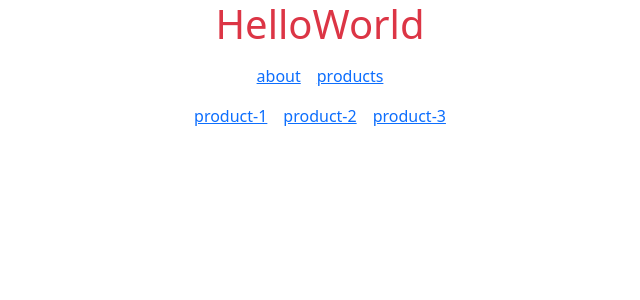
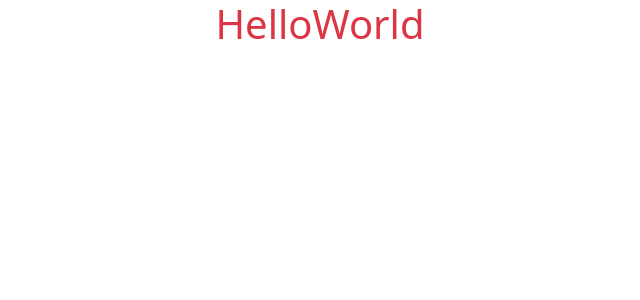
Before and after one commit to mohammad468/start-next1, a Next.js app: page / in a window 1280 px wide. Shown: the top 300 px of the page, without its empty margins (320-960 px from the left). Built offline with nearby package versions, Linux system fonts and the light colour scheme.

Commit message:
start again

```diff
--- a/pages/index.js
+++ b/pages/index.js
@@ -4,25 +4,6 @@ export default function Home() {
   return (
     <div>
       <h1 className="text-center">HelloWorld</h1>
-      <div className="d-flex justify-content-center my-3">
-        <Link href="/about">
-          <a className="mx-2">about</a>
-        </Link>
-        <Link href="/products">
-          <a className="mx-2">products</a>
-        </Link>
-      </div>
-      <div className="text-center my-3">
-        <Link href="/products/[title]/[id]" as="/products/product-1/1">
-          <a className="mx-2">product-1</a>
-        </Link>
-        <Link href="/products/[title]/[id]" as="/products/product-1/1">
-          <a className="mx-2">product-2</a>
-        </Link>
-        <Link href="/products/[title]/[id]" as="/products/product-1/1">
-          <a className="mx-2">product-3</a>
-        </Link>
-      </div>
     </div>
   );
 }
```
Also changed, not shown: pages/about.jsx (deleted, +0 -15 lines), pages/products/[title]/[id].jsx (deleted, +0 -16 lines), pages/products/index.jsx (deleted, +0 -20 lines).
